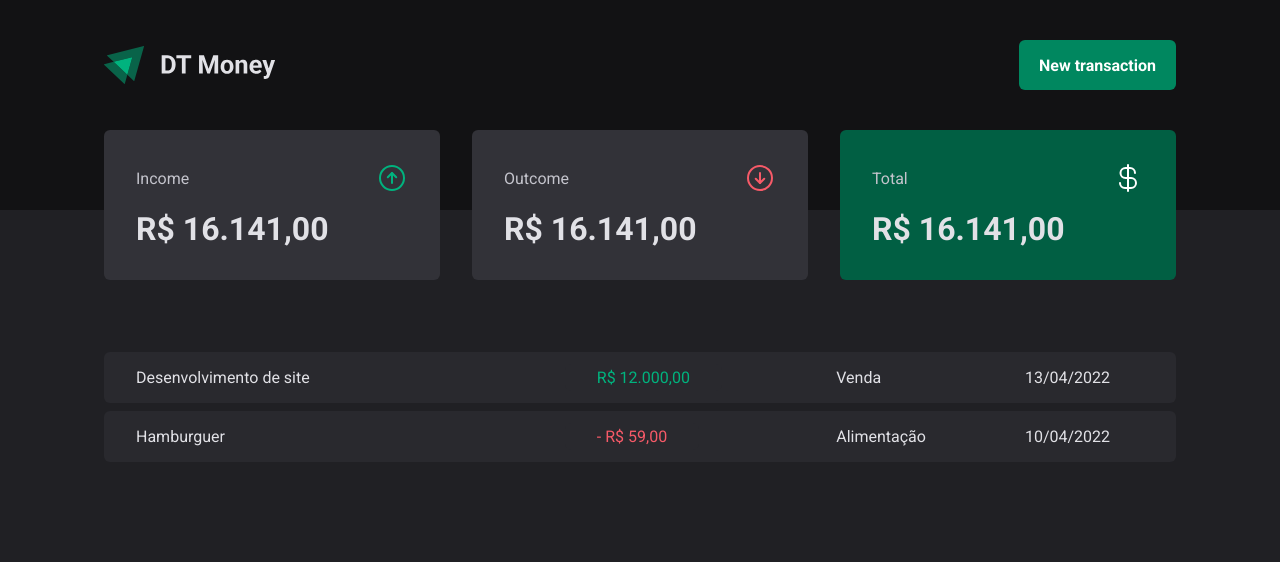
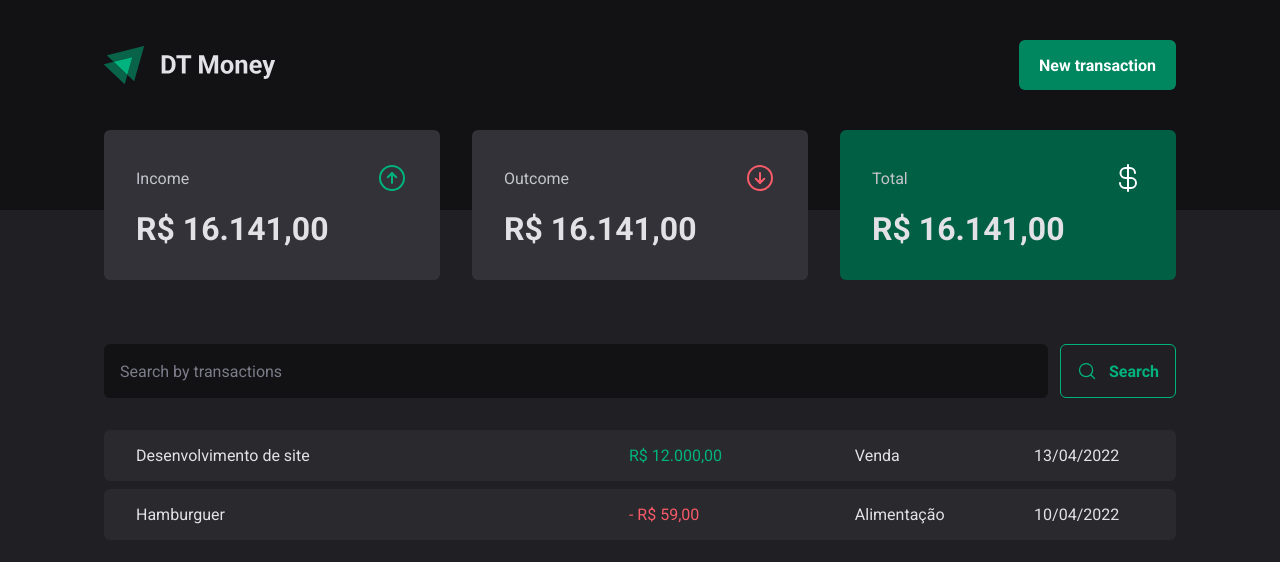
Before and after one commit to BrunoFay/DT-money, a React (Vite) app: page / in a window 1280 px wide. Shown: the top 562 px of the page. Built offline with nearby package versions, Linux system fonts and the light colour scheme.

Commit message:
NEW add search inputs html and styles

```diff
--- /dev/null
+++ b/src/pages/Transactions/components/SearchForm/index.tsx
@@ -0,0 +1,15 @@
+import React from 'react'
+import { SearchFormContainer } from './styles'
+import {MagnifyingGlass} from 'phosphor-react'
+
+export default function SearchForm() {
+  return (
+    <SearchFormContainer>
+      <input type="text" placeholder='Search by transactions' />
+      <button type='submit'>
+        <MagnifyingGlass size={20}/>
+        Search
+      </button>
+    </SearchFormContainer>
+  )
+}
--- /dev/null
+++ b/src/pages/Transactions/components/SearchForm/styles.ts
@@ -0,0 +1,41 @@
+import styled from "styled-components";
+
+export const SearchFormContainer = styled.form`
+  display: flex;
+  gap: 0.75rem;
+
+  input {
+    flex: 1;
+    border-radius: 6px;
+    border: 0;
+    background: ${props => props.theme['gray-900']};
+    color: ${props => props.theme['gray-300']};
+    padding: 1rem;
+
+    &::placeholder{
+      color: ${props => props.theme['gray-500']};
+    }
+  }
+
+  button{
+    display: flex;
+    align-items: center;
+    background: transparent;
+    padding: 1rem;
+    gap: 0.75rem;
+
+    color: ${props => props.theme['green-300']};
+    border: 1px solid ${props=>props.theme['green-300']};
+    font-weight: bold;
+    border-radius: 6px;
+    cursor: pointer;
+
+    &:hover{
+      background: ${props=>props.theme['green-500']};
+      color: ${props => props.theme['white']};
+      border-color: ${props=>props.theme['green-500']};
+      transition: all 0.2s;
+
+    }
+  }
+`
--- a/src/pages/Transactions/index.tsx
+++ b/src/pages/Transactions/index.tsx
@@ -1,6 +1,7 @@
 import React from 'react'
 import Header from '../../components/Header'
 import Summary from '../../components/Summary'
+import SearchForm from './components/SearchForm'
 import { PriceTable, TransactionsContainer, TransactionTable } from './styles'
 
 export default function Transactions() {
@@ -9,16 +10,17 @@
       <Header/>
       <Summary/>
       <TransactionsContainer>
+        <SearchForm/>
         <TransactionTable>
          <tbody>
           <tr>
-            <td width='40%'>Desenvolvimento de site</td>
+            <td width='43%'>Desenvolvimento de site</td>
            <td> <PriceTable variant='income'>R$ 12.000,00</PriceTable></td>
             <td>Venda</td>
             <td>13/04/2022</td>
           </tr>
           <tr>
-            <td width='40%'>Hamburguer</td>
+            <td width='43%'>Hamburguer</td>
            <td> <PriceTable variant='outcome'>- R$ 59,00</PriceTable></td>
             <td>Alimentação</td>
             <td>10/04/2022</td>
--- a/src/pages/Transactions/styles.ts
+++ b/src/pages/Transactions/styles.ts
@@ -10,6 +10,7 @@
   width: 100%;
   border-collapse: separate;
   border-spacing: 0 0.5rem;
+  margin-top: 1.5rem;
 
   td {
     padding: 0.25rem 2rem;
```
